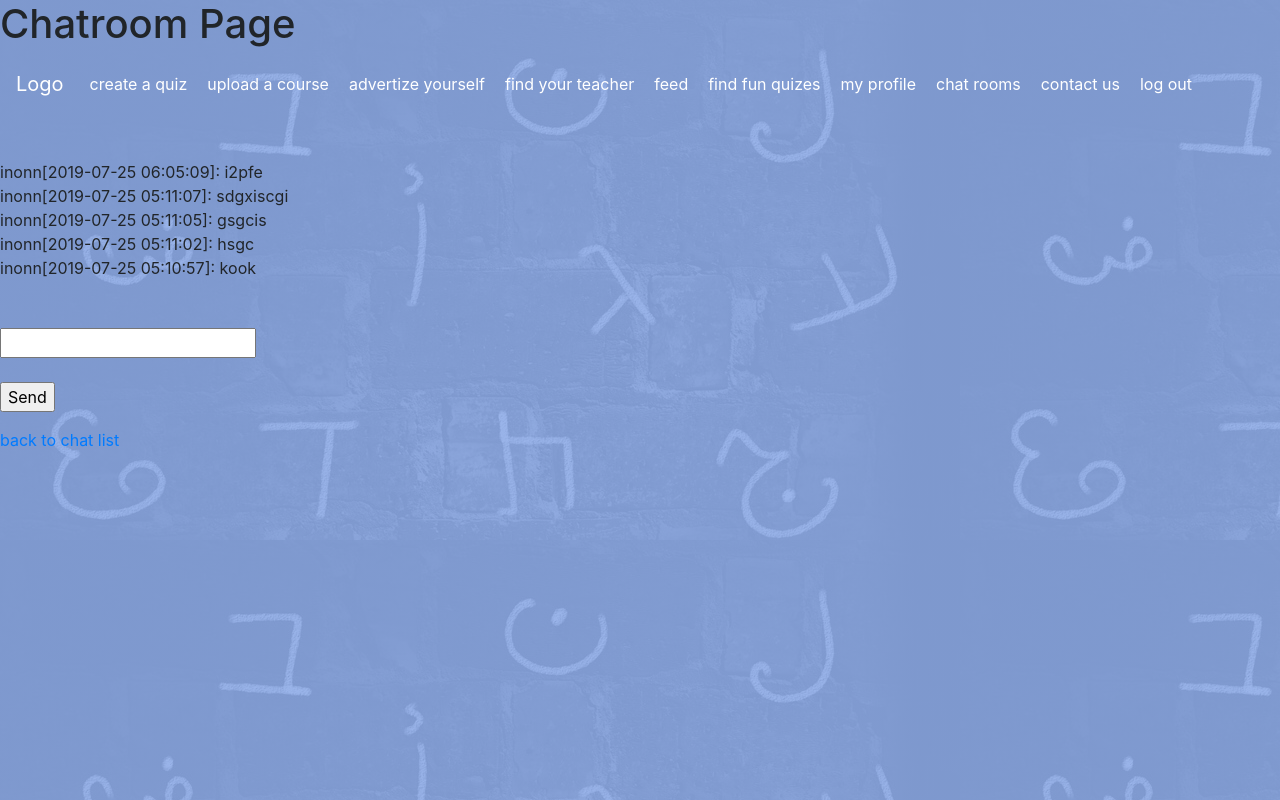
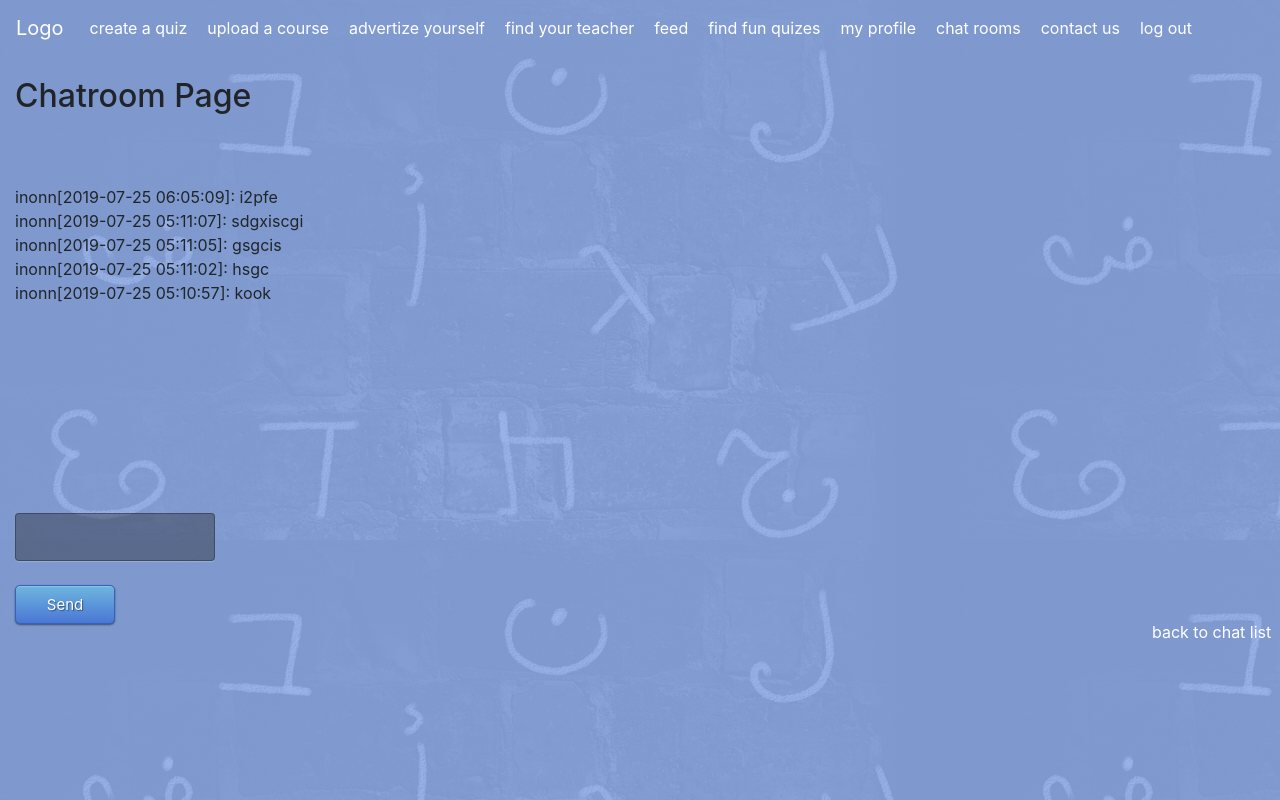
Before and after one commit to lftstartup/lft, a Flask app: page /chatroom/l in a window 1280 px wide. Run offline with Flask 2, Linux system fonts and the light colour scheme; the visitor is signed in with stand-in values (Sample User, id 1); data comes from the database, SQL or seed files in the repository; both versions use the stored data as it was after the commit; some libraries are stand-ins or nearby versions.

Commit message:
chatrooms

```diff
--- a/templates/chatlist.html
+++ b/templates/chatlist.html
@@ -2,6 +2,7 @@
 <head>
 </head>
 <body>
+
 <h1>Chat List Page</h1>
 
 This page will contain a list of the people who are available to chat in the moment.
--- a/templates/chatroom.html
+++ b/templates/chatroom.html
@@ -9,9 +9,48 @@
   <script src="https://cdnjs.cloudflare.com/ajax/libs/popper.js/1.14.7/umd/popper.min.js"></script>
   <script src="https://maxcdn.bootstrapcdn.com/bootstrap/4.3.1/js/bootstrap.min.js"></script>
 
-</head>
+
+
+
+
+
+<link rel='stylesheet prefetch' href='https://cdnjs.cloudflare.com/ajax/libs/normalize/5.0.0/normalize.min.css'><script src='https://cdnjs.cloudflare.com/ajax/libs/prefixfree/1.0.7/prefixfree.min.js'></script>
+<style class="cp-pen-styles">@import url(https://fonts.googleapis.com/css?family=Open+Sans);
+.btn { display: inline-block; *display: inline; *zoom: 1; padding: 4px 10px 4px; margin-bottom: 0; font-size: 13px; line-height: 18px; color: #333333; text-align: center;text-shadow: 0 1px 1px rgba(255, 255, 255, 0.75); vertical-align: middle; background-color: #f5f5f5; background-image: -moz-linear-gradient(top, #ffffff, #e6e6e6); background-image: -ms-linear-gradient(top, #ffffff, #e6e6e6); background-image: -webkit-gradient(linear, 0 0, 0 100%, from(#ffffff), to(#e6e6e6)); background-image: -webkit-linear-gradient(top, #ffffff, #e6e6e6); background-image: -o-linear-gradient(top, #ffffff, #e6e6e6); background-image: linear-gradient(top, #ffffff, #e6e6e6); background-repeat: repeat-x; filter: progid:dximagetransform.microsoft.gradient(startColorstr=#ffffff, endColorstr=#e6e6e6, GradientType=0); border-color: #e6e6e6 #e6e6e6 #e6e6e6; border-color: rgba(0, 0, 0, 0.1) rgba(0, 0, 0, 0.1) rgba(0, 0, 0, 0.25); border: 1px solid #e6e6e6; -webkit-border-radius: 4px; -moz-border-radius: 4px; border-radius: 4px; -webkit-box-shadow: inset 0 1px 0 rgba(255, 255, 255, 0.2), 0 1px 2px rgba(0, 0, 0, 0.05); -moz-box-shadow: inset 0 1px 0 rgba(255, 255, 255, 0.2), 0 1px 2px rgba(0, 0, 0, 0.05); box-shadow: inset 0 1px 0 rgba(255, 255, 255, 0.2), 0 1px 2px rgba(0, 0, 0, 0.05); cursor: pointer; *margin-left: .3em; }
+.btn:hover, .btn:active, .btn.active, .btn.disabled, .btn[disabled] { background-color: #e6e6e6; }
+.btn-large { padding: 9px 14px; font-size: 15px; line-height: normal; -webkit-border-radius: 5px; -moz-border-radius: 5px; border-radius: 5px; }
+.btn:hover { color: #333333; text-decoration: none; background-color: #e6e6e6; background-position: 0 -15px; -webkit-transition: background-position 0.1s linear; -moz-transition: background-position 0.1s linear; -ms-transition: background-position 0.1s linear; -o-transition: background-position 0.1s linear; transition: background-position 0.1s linear; }
+.btn-primary, .btn-primary:hover { text-shadow: 0 -1px 0 rgba(0, 0, 0, 0.25); color: #ffffff; }
+.btn-primary.active { color: rgba(255, 255, 255, 0.75); }
+.btn-primary { background-color: #4a77d4; background-image: -moz-linear-gradient(top, #6eb6de, #4a77d4); background-image: -ms-linear-gradient(top, #6eb6de, #4a77d4); background-image: -webkit-gradient(linear, 0 0, 0 100%, from(#6eb6de), to(#4a77d4)); background-image: -webkit-linear-gradient(top, #6eb6de, #4a77d4); background-image: -o-linear-gradient(top, #6eb6de, #4a77d4); background-image: linear-gradient(top, #6eb6de, #4a77d4); background-repeat: repeat-x; filter: progid:dximagetransform.microsoft.gradient(startColorstr=#6eb6de, endColorstr=#4a77d4, GradientType=0);  border: 1px solid #3762bc; text-shadow: 1px 1px 1px rgba(0,0,0,0.4); box-shadow: inset 0 1px 0 rgba(255, 255, 255, 0.2), 0 1px 2px rgba(0, 0, 0, 0.5); }
+.btn-primary:hover, .btn-primary:active, .btn-primary.active, .btn-primary.disabled, .btn-primary[disabled] { filter: none; background-color: #4a77d4; }
+.btn-block { width: 100%; display:block; }
+
+
+input {
+  margin-left: 15px;
+  width: 200px;
+  background: rgba(0,0,0,0.3);
+  border: none;
+  outline: none;
+  padding: 15px;
+  font-size: 14px;
+  color: #fff;
+  text-shadow: 1px 1px 1px rgba(0,0,0,0.3);
+  border: 1px solid rgba(0,0,0,0.3);
+  border-radius: 4px;
+  box-shadow: inset 0 -5px 45px rgba(100,100,100,0.2), 0 1px 1px rgba(255,255,255,0.2);
+  -webkit-transition: box-shadow .5s ease;
+  -moz-transition: box-shadow .5s ease;
+  -o-transition: box-shadow .5s ease;
+  -ms-transition: box-shadow .5s ease;
+  transition: box-shadow .5s ease;}
+
+
+}
+
+</style></head>
 <body class="background">
-<h1>Chatroom Page</h1>
 	<nav class="navbar navbar-expand-sm bg navbar">
   <a class="navbar-brand" href="#">Logo</a>
   <ul class="navbar-nav">
@@ -53,22 +92,26 @@
     </li>
   </ul>
 </nav>
+<h1 style="margin-left: 15px;">Chatroom Page</h1>
 <br>
 <br/>
 
 	{%for m in messages%}
 
-	<span>{{m.sender}}[{{m.time}}]: {{m.message}}</span>
+	<span style="margin-left: 15px;">{{m.sender}}[{{m.time}}]: {{m.message}}</span>
 	<br>
 	{%endfor%}
 
-<br/><br/>
-<form action="/chatroom/{{name}}" method = "post" name = "myform">
-<input type="text" name="message"><br/><br/>
-<input type="submit" value="Send">
-</form>
-<a href = "{{url_for('chatlist')}}">back to chat list</a>
-<meta http-equiv="refresh" content="20; URL=http://127.0.0.1/chatroom/{{name}}">
+  <br/><br/>
+  <form action="/chatroom/{{name}}" method = "post" name = "myform">
+  <input type="text" name="message" style="position: relative;top: 160px"><br/><br/>
+  <input class="btn btn-primary btn-block btn-large" type="submit" value="Send" style="width:100px !important ; position: relative;top: 160px">
+  </form>
+  <a style="position: relative;left: 90%;
+   position: relative;top: 140px;
+   color: white"
+  href = "{{url_for('chatlist')}}">back to chat list</a>
+  <meta http-equiv="refresh" content="20; URL=http://127.0.0.1/chatroom/{{name}}">
 <script>
 	setTimeout(function(){
 	   window.location.reload(1);
--- a/templates/student_login.html
+++ b/templates/student_login.html
@@ -252,7 +252,7 @@ input:focus { box-shadow: inset 0 -5px 45px rgba(100,100,100,0.4), 0 1px 1px rgb
 </style></head><body>
 	<img src="/static/s.png" alt="Student" class="img">
 <div class="login">
-	<h1>Login</h1>
+	<h1>Student Login</h1>
     <form method="post" action = '/login'>
     	<input type="text" name="username" placeholder="Username" required="required" />
         <input type="password" name="password" placeholder="Password" required="required" />
```
Also changed, not shown: tables.db.
